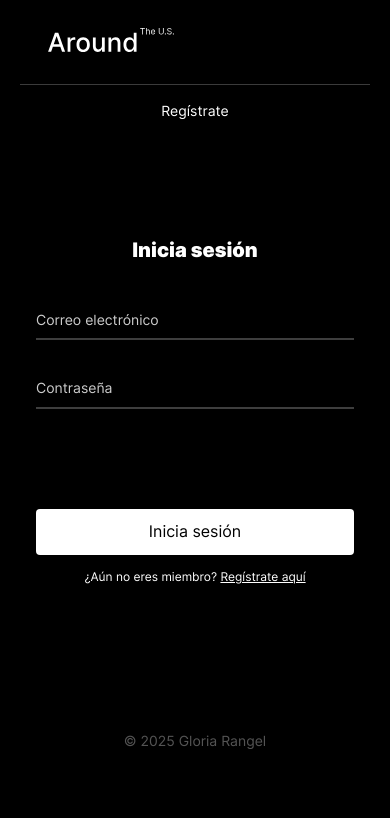
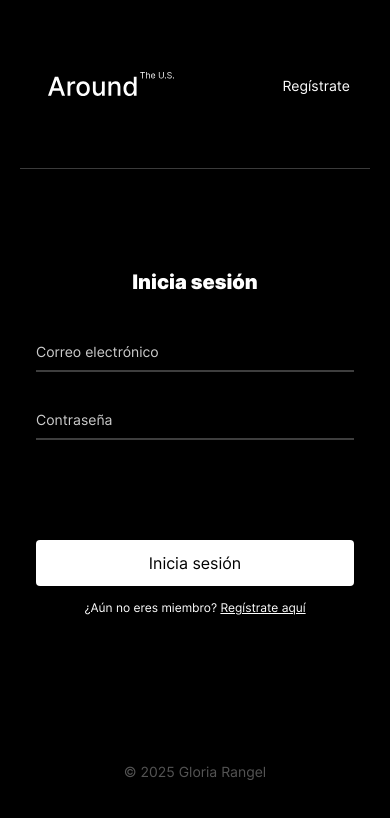
Before and after one commit to NorimNori/web_project_around_react, a React (Vite) app: page /signin in a window 390 px wide. Shown: the top 818 px of the page. Built offline with nearby package versions, Linux system fonts and the light colour scheme.

Commit message:
fix: header mobile style

```diff
--- a/src/blocks/header.css
+++ b/src/blocks/header.css
@@ -60,12 +60,8 @@
 
 @media (max-width: 620px) {
   .header {
-    flex-direction: column;
-    align-items: flex-start;
-    padding: 0;
-    border-bottom: none;
+    height: 20vh;
   }
-
   .header__image {
     width: 126px;
     height: 24px;
@@ -74,9 +70,8 @@
 
   .header__nav {
     width: 100%;
-    justify-content: center;
-    border-top: 1px solid rgba(84, 84, 84, 0.7);
-    padding: 18px 0;
+    justify-content: end;
+    padding: 18px 20px;
   }
 
   .header__user-info {
```
